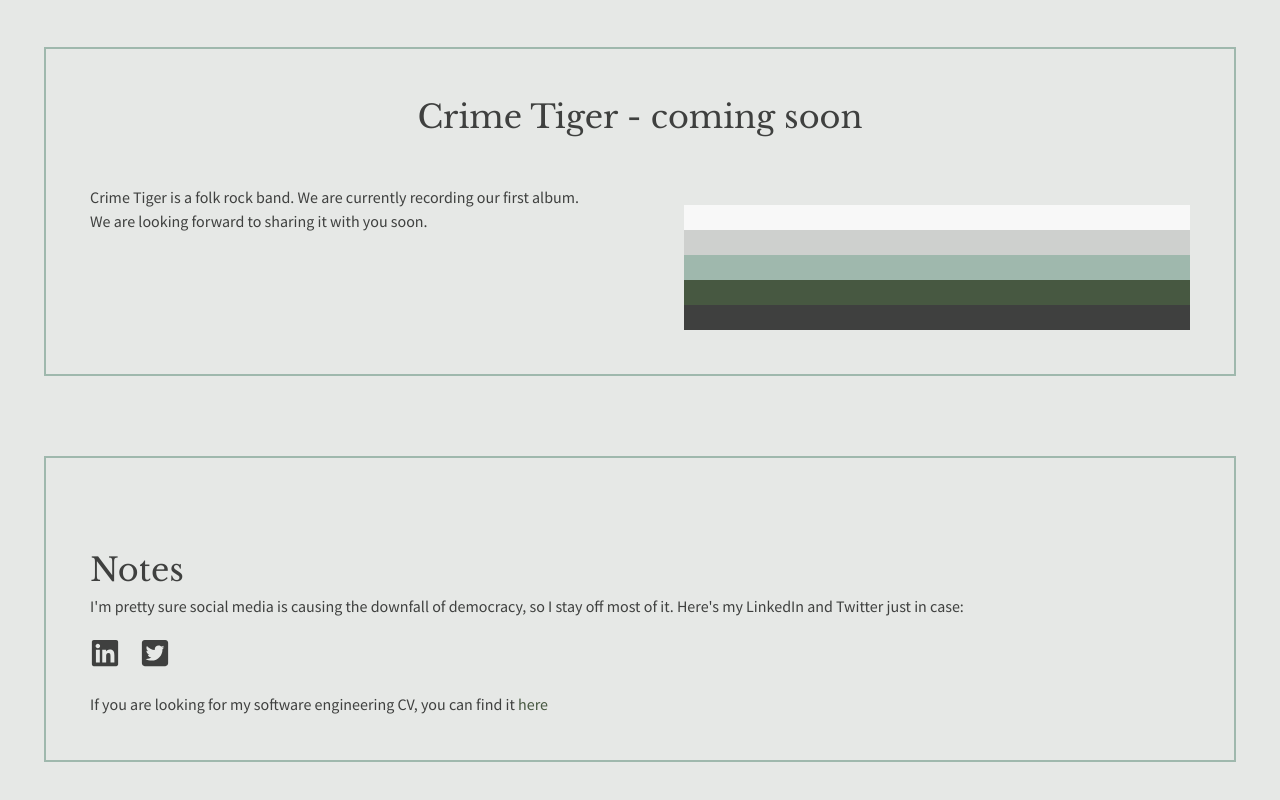
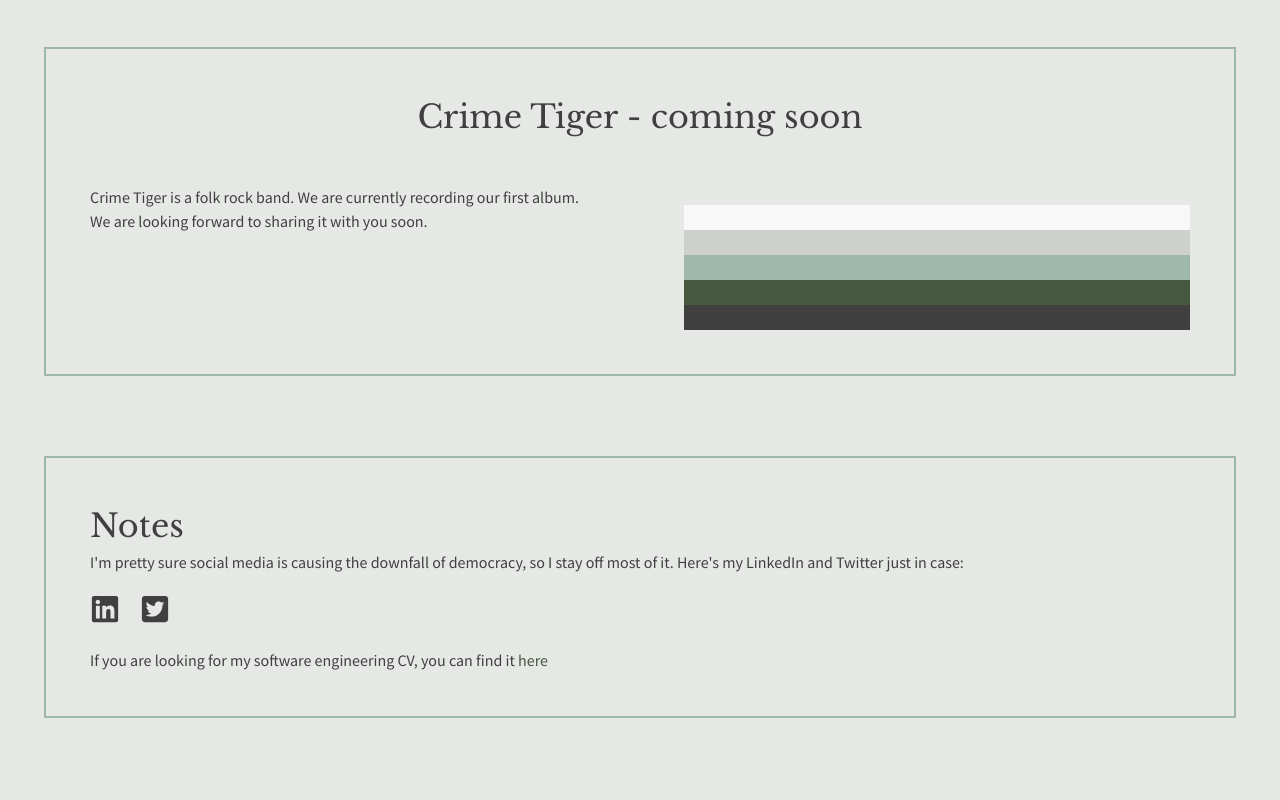
Before and after one commit to mPemba/music-portfolio, a React (Create React App) app: page / in a window 1280 px wide. Shown: the part 1642-2442 px from the top of the page. Built offline with nearby package versions, Linux system fonts and the light colour scheme.

Commit message:
padding fix on notes

```diff
--- a/src/App.js
+++ b/src/App.js
@@ -291,7 +291,7 @@ const Notes = styled.div`
   display: flex;
   flex-direction: column;
   justify-content: flex-start;
-  padding: 44px;
+  padding: 0px 44px 44px 44px;
 
   @media (max-width: 768px) {
     width: 100%;
```
